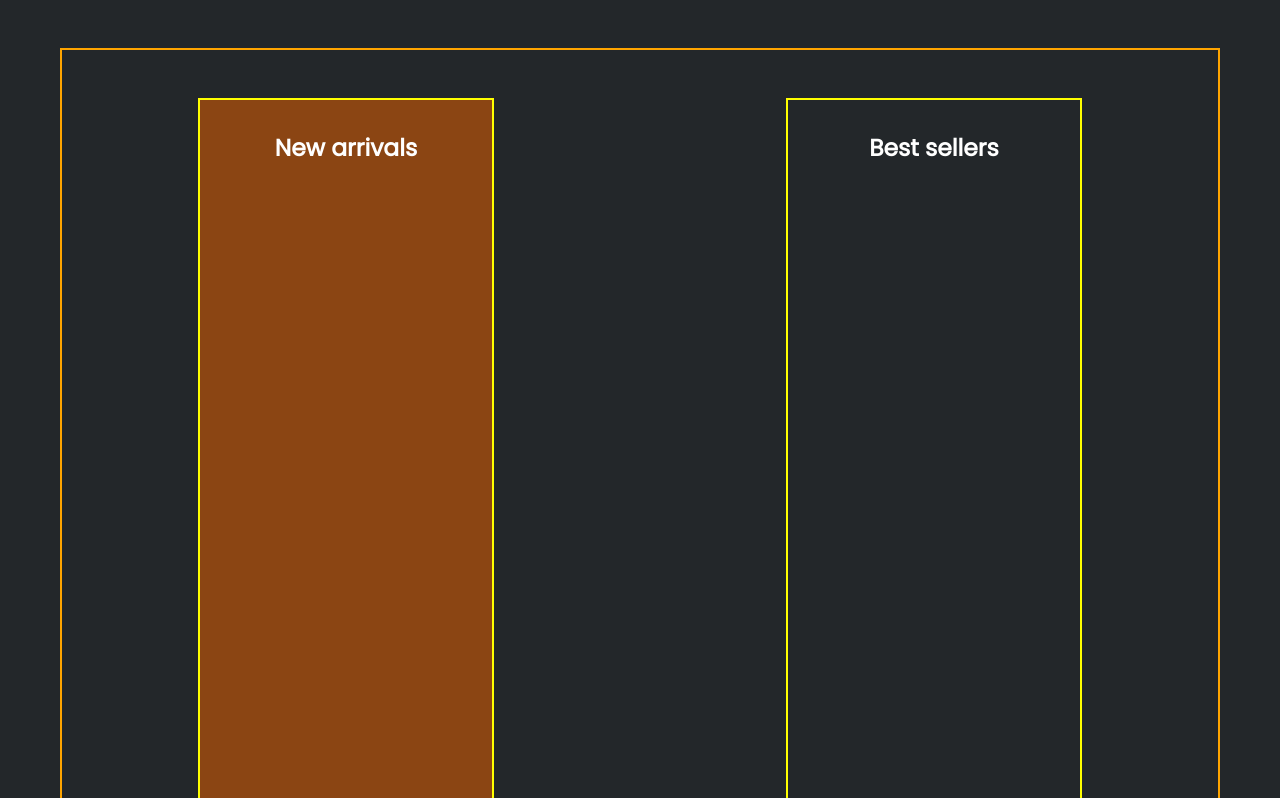
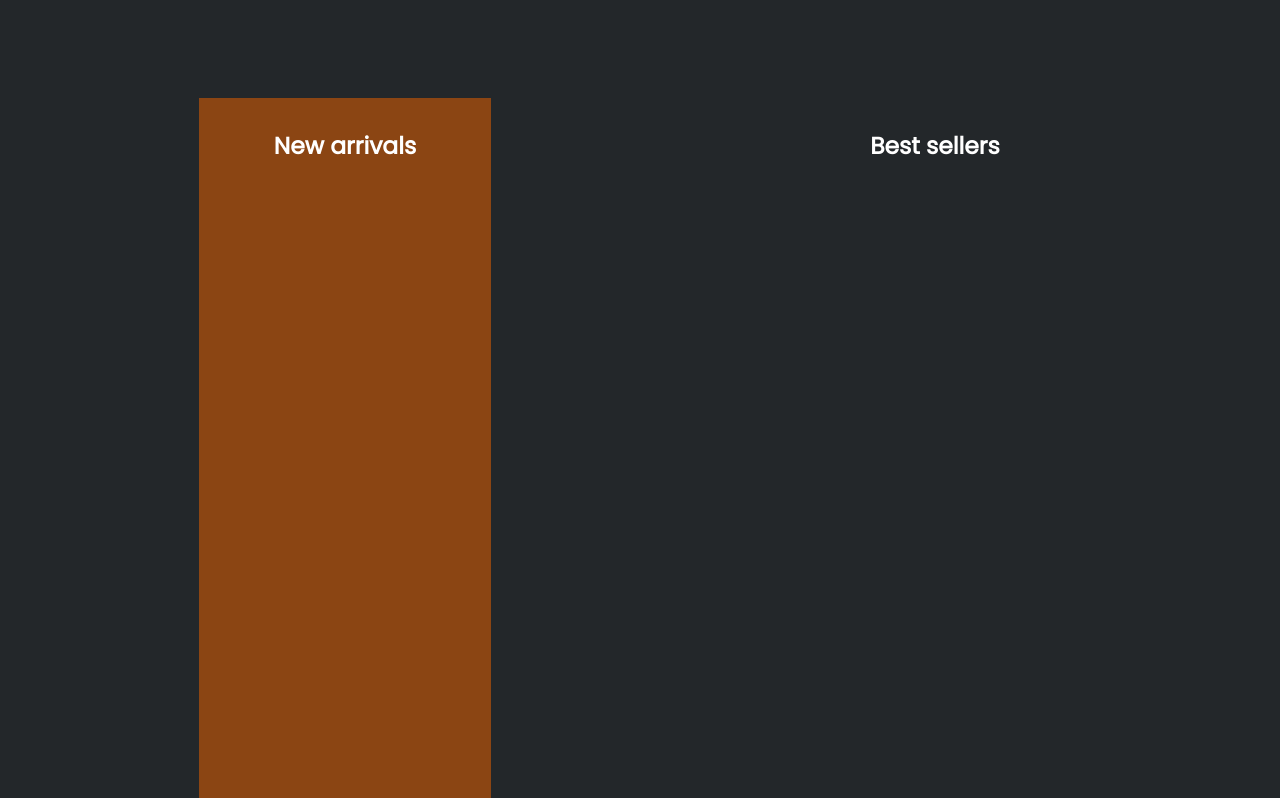
Before and after one commit to kajal-singh5/homestyle, a plain HTML site: page index.html in a window 1280 px wide. Shown: the part 802-1600 px from the top of the page. Drawn offline with nearby package versions, Linux system fonts and the light colour scheme; a web font is replaced by a local one.

Commit message:
removed utility border

```diff
--- a/styles/promotions.css
+++ b/styles/promotions.css
@@ -1,6 +1,6 @@
 /* || Main section */
 .promotions-section {
-    border: 2px solid orange; /*for checking css box*/
+    /* border: 2px solid orange; for checking css box */
     margin: 30px 60px;
 
     display: flex;
@@ -18,7 +18,7 @@
 
 /* || Sub-sections */
 .promotions-section section {
-    border: 2px solid yellow; /*for checking css box*/
+    /* border: 2px solid yellow; for checking css box */
     width: 20%;
     height: 80%;
     padding: 1.5em;
```
